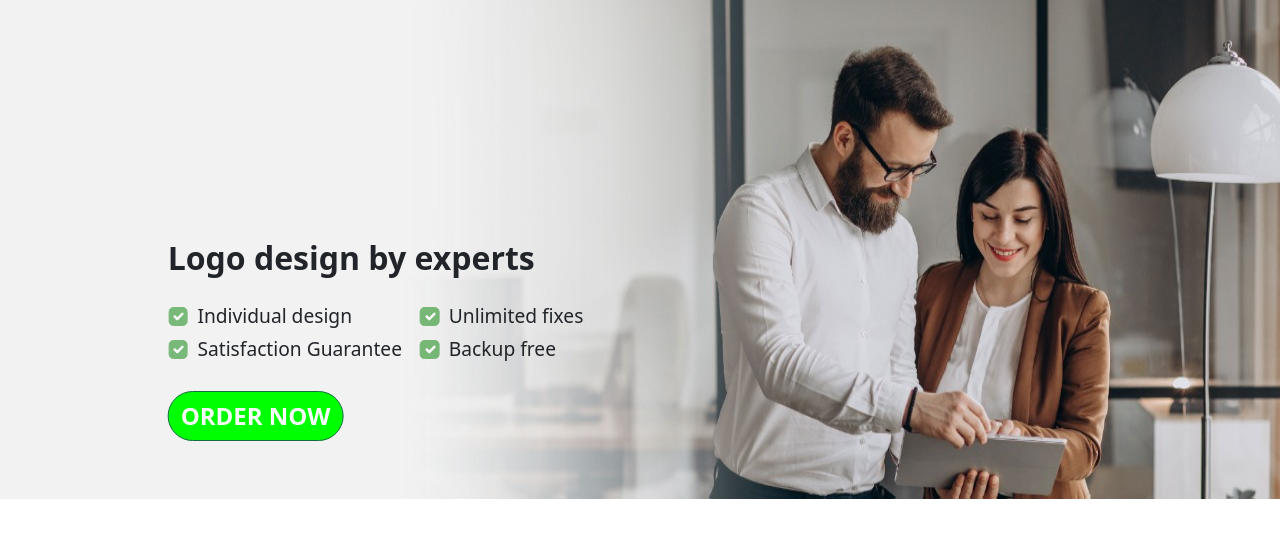
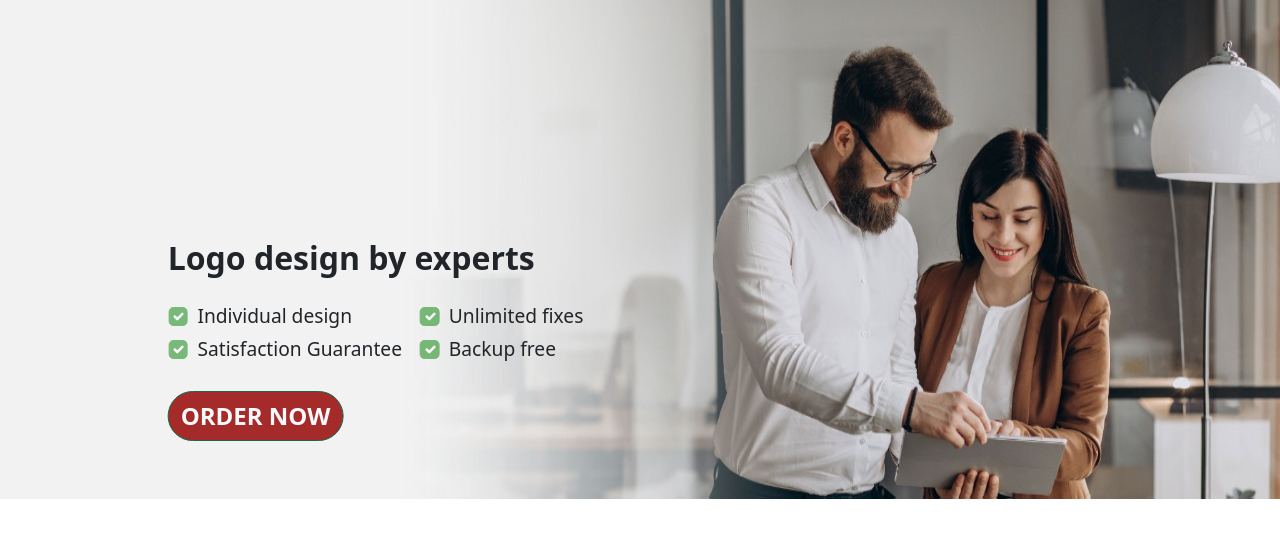
Before and after one commit to aslamcsebd/logo, a PHP site: page / in a window 1280 px wide, with the pointer over the restyled element. Shown: the part 140-678 px from the top of the page. Run offline with PHP 8.4, Linux system fonts and the light colour scheme.

Commit message:
orderNow hover done

```diff
--- a/assets/style.css
+++ b/assets/style.css
@@ -26,3 +26,4 @@
 }
 
 .centered .orderNow{ background-color: lime; }
+.centered .orderNow:hover{ background-color: brown; }
--- a/index.php
+++ b/index.php
@@ -60,10 +60,6 @@
       </div>
 
 
-
-
-
-
       <script src="https://cdn.jsdelivr.net/npm/bootstrap@5.2.2/dist/js/bootstrap.bundle.min.js"></script>
    </body>
 </html>
```
